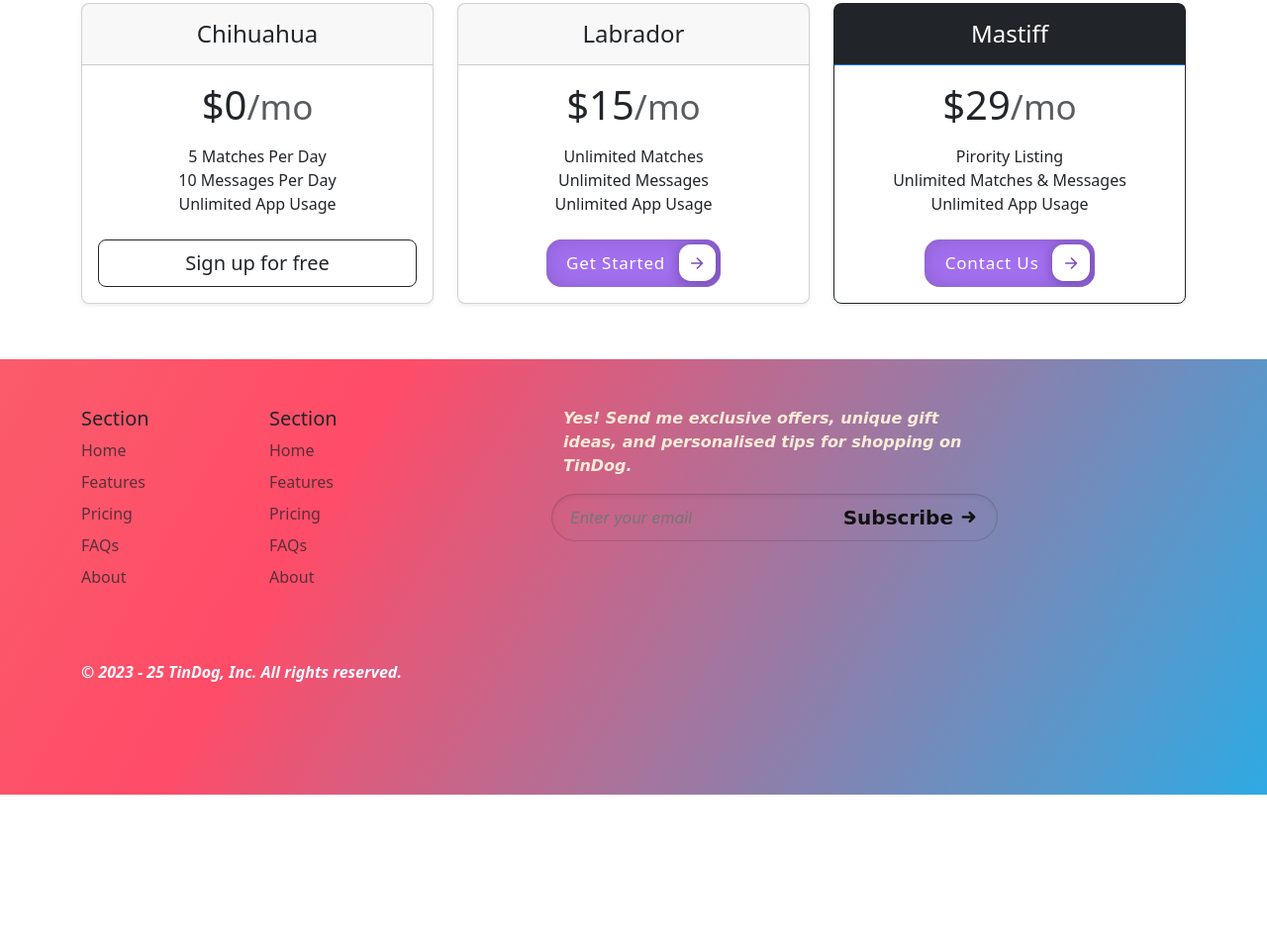
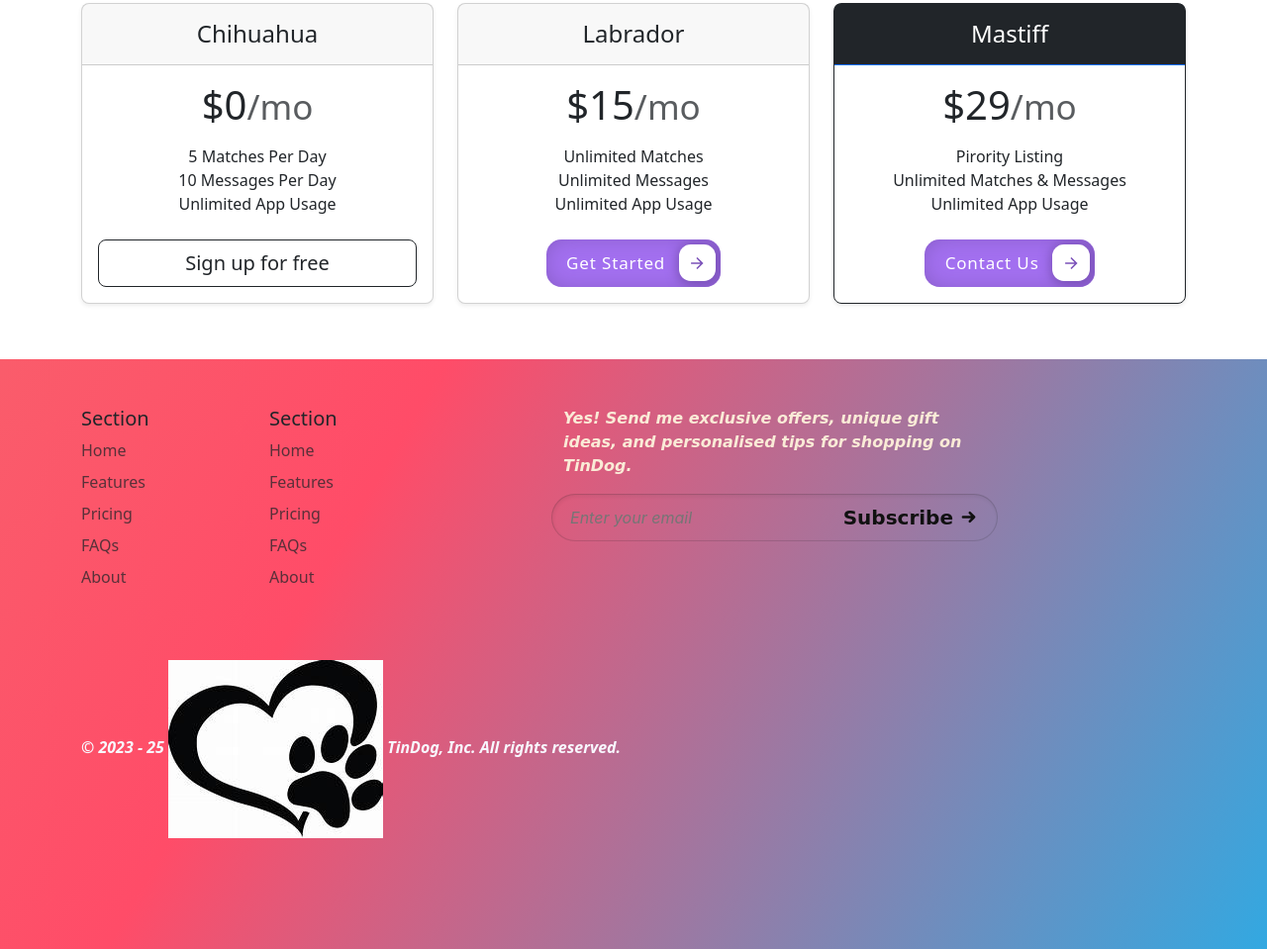
Before and after one commit to noushadhalamaddi/tindog, a plain HTML site: page index.html in a window 1280 px wide. Shown: the part 1803-2762 px from the top of the page at 99% size. Before the commit the page ends 2606 px from the top, so only its background shows below. Drawn offline with nearby package versions, Linux system fonts and the light colour scheme.

Commit message:
Add files via upload
added favicon to the site and updated the code

```diff
--- a/index.html
+++ b/index.html
@@ -3,6 +3,8 @@
   <head>
     <meta charset="UTF-8" />
     <meta name="viewport" content="width=device-width, initial-scale=1.0" />
+    <meta content="/images/branding/googleg/1x/googleg_standard_color_128dp.png" itemprop="image">
+    <link rel="shortcut icon" href="./dog love.jpg" type="image/jpg">
     <title>TinDog</title>
     <link
       href="https://cdn.jsdelivr.net/npm/bootstrap@5.3.0/dist/css/bootstrap.min.css"
@@ -471,7 +473,7 @@
           <div
             class="d-flex copyright-foot flex-column flex-sm-row justify-content-between py-4 my-4"
           >
-            <p>© 2023 - 25 TinDog, Inc. All rights reserved.</p>
+            <p>© 2023 - 25 <img src="./dog love.jpg" alt="dog pow image" class="pow tindog-logo"> TinDog, Inc. All rights reserved.</p>
             <!-- <ul class="list-unstyled d-flex">
               <li class="ms-3">
                 <a class="link-body-emphasis" href="#">
```
Also changed, not shown: dog love.jpg (added).
